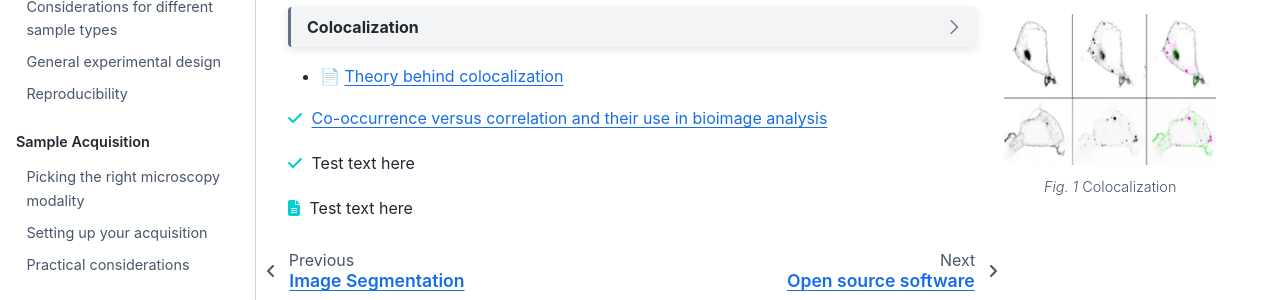
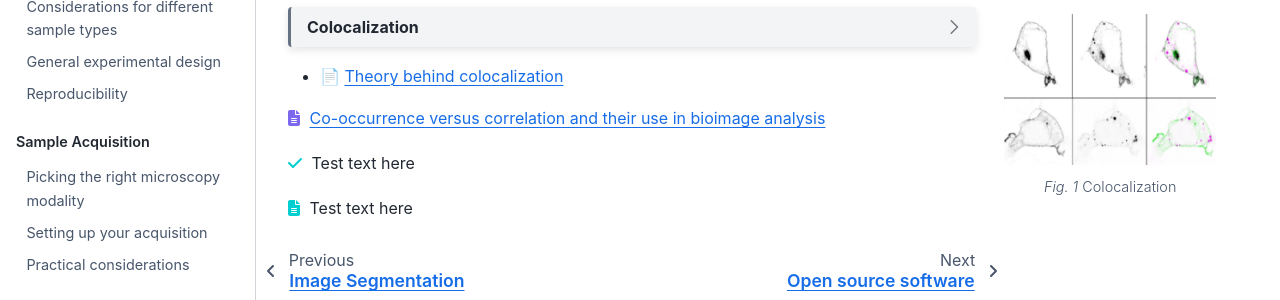
Before and after one commit to bdiazroh/MicroscopyForBeginnersReferenceGuide, a Jupyter Book: the page built from 03_Image_analysis/Image_measurements.md, in a window 1280 px wide. Shown: the part 128-428 px from the top of the page. Built offline with Jupyter Book 1.0.4 settings and Sphinx 7.4.7 and the Sphinx Book theme 1.1.4, drawn with Linux system fonts in a browser that asks for light colours.

Commit message:
Update Image_measurements.md

```diff
--- a/03_Image_analysis/Image_measurements.md
+++ b/03_Image_analysis/Image_measurements.md
@@ -17,7 +17,7 @@ types of methods that can be used to obtain this measurement.
 
 - 📄 [Theory behind colocalization](https://svi.nl/ColocalizationTheory)
 
-<i class="fa fa-check fa-1x" style="color:DarkTurquoise;margin-right:5px"></i> [Co-occurrence versus correlation and their use in bioimage analysis](https://journals.biologists.com/jcs/article/131/3/jcs211847/77151/Image-co-localization-co-occurrence-versus)
+<i class="fa fa-file-text fa-1x" aria-hidden="true" style="color:MediumSlateBlue;margin-right:5px"></i> [Co-occurrence versus correlation and their use in bioimage analysis](https://journals.biologists.com/jcs/article/131/3/jcs211847/77151/Image-co-localization-co-occurrence-versus)
 
 <i class="fa fa-check fa-1x" style="color:DarkTurquoise;margin-right:5px"></i> Test text here
 
```
